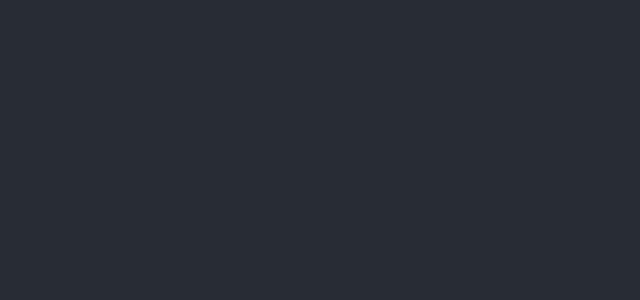
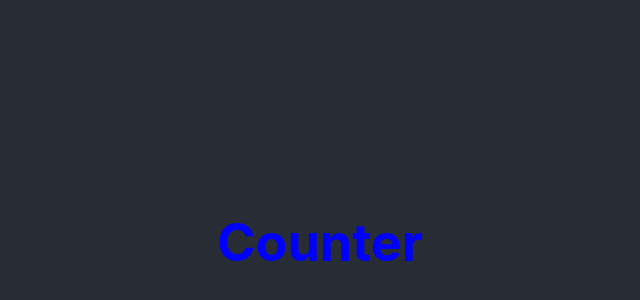
Before and after one commit to Rajayne/CRAHistory, a React (Create React App) app: page / in a window 1280 px wide. Shown: the part 158-458 px from the top of the page, without its empty margins (320-960 px from the left). Built offline with nearby package versions, Linux system fonts and the light colour scheme.

Commit message:
Create Counter Class Component and pass color as prop

```diff
--- a/src/App.css
+++ b/src/App.css
@@ -10,5 +10,4 @@
   align-items: center;
   justify-content: center;
   font-size: calc(10px + 2vmin);
-  color: white;
 }
--- a/src/App.js
+++ b/src/App.js
@@ -1,9 +1,12 @@
 import "./App.css";
+import Counter from "./Practice/Counter";
 
 function App() {
   return (
     <div className="App">
-      <div className="App-content"></div>
+      <div className="App-content">
+        <Counter color="blue" />
+      </div>
     </div>
   );
 }
--- /dev/null
+++ b/src/Practice/Counter.js
@@ -0,0 +1,17 @@
+import React from "react";
+
+class Counter extends React.Component {
+  constructor(props) {
+    super(props);
+    console.log(this.props);
+  }
+  render() {
+    return (
+      <div>
+        <h1 style={{ color: this.props.color }}>Counter</h1>
+      </div>
+    );
+  }
+}
+
+export default Counter;
```
